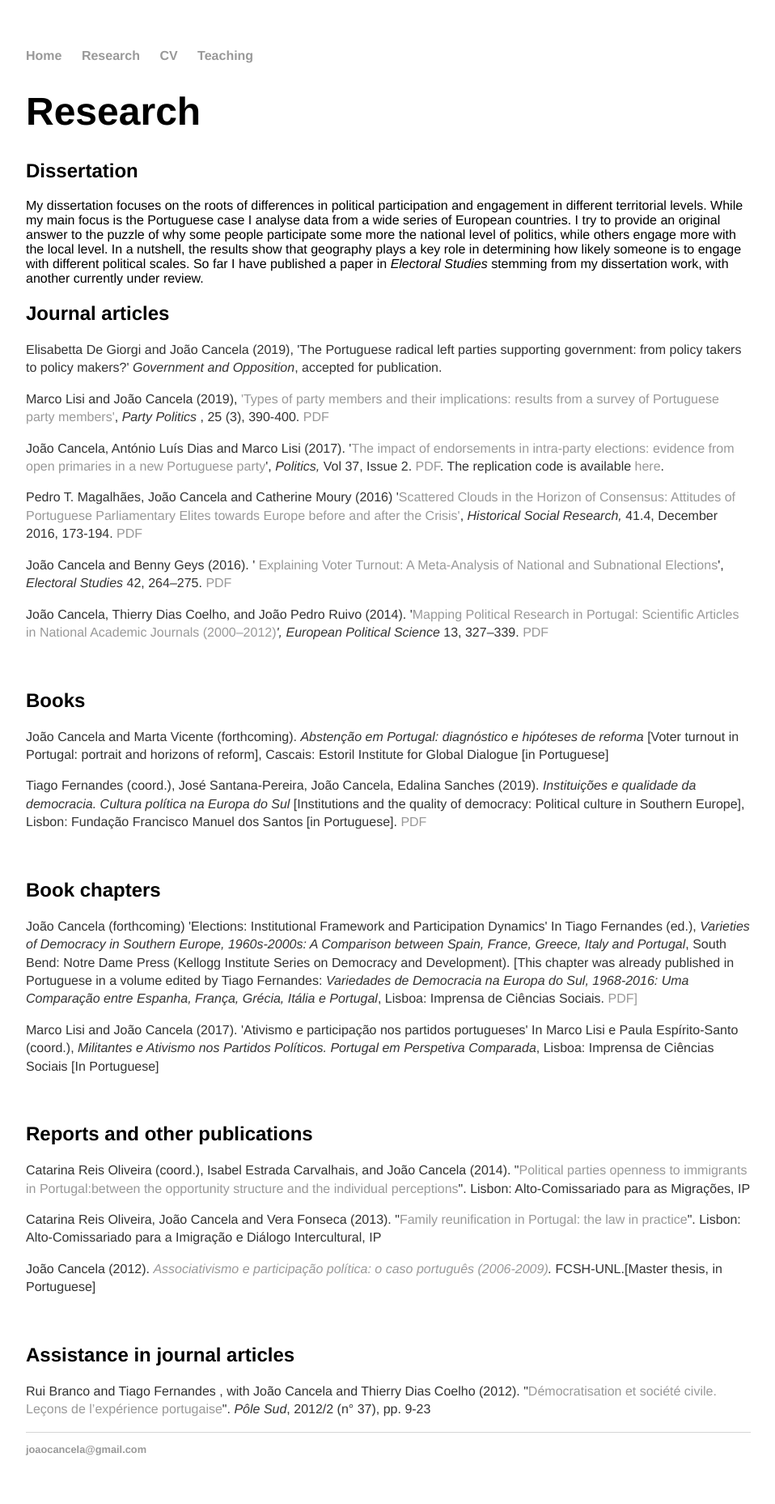
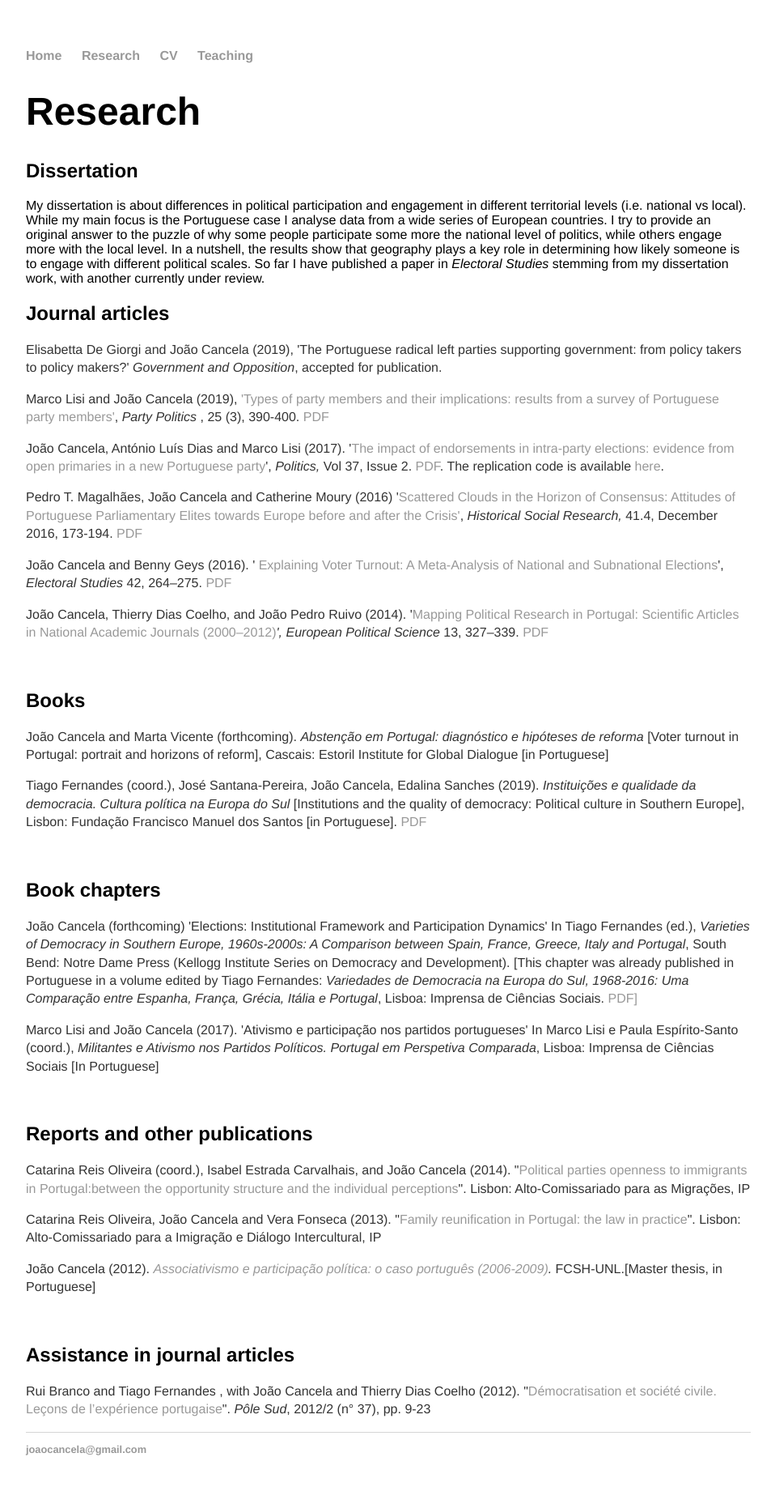
Before and after one commit to joaocancela/joaocancela.github.io, a Jekyll site: the page built from research/index.html, in a window 1280 px wide. Shown: the whole page at 81% size, without its empty margins (160-1118 px from the left). Built offline with Jekyll 4.4.1, drawn with Linux system fonts in a browser that asks for light colours.

Commit message:
Update index.html

```diff
--- a/research/index.html
+++ b/research/index.html
@@ -6,10 +6,7 @@
 <div class="blurb">
 <h1>Research</h1>
 <h2>Dissertation</h2>
-My dissertation focuses on the roots of differences in political participation and engagement in different territorial levels. While my main focus is the
-Portuguese case I analyse data from a wide series of European countries. I try to provide an original answer to the puzzle of why some people participate
-some more the national level of politics, while others engage more with the local level. In a nutshell, the results show that geography plays a key role in
-determining how likely someone is to engage with different political scales. So far I have published a paper in <em>Electoral Studies</em> stemming from my dissertation work, with another currently under review.
+My dissertation is about  differences in political participation and engagement in different territorial levels (i.e. national vs local). While my main focus is the Portuguese case I analyse data from a wide series of European countries. I try to provide an original answer to the puzzle of why some people participate some more the national level of politics, while others engage more with the local level. In a nutshell, the results show that geography plays a key role in determining how likely someone is to engage with different political scales. So far I have published a paper in <em>Electoral Studies</em> stemming from my dissertation work, with another currently under review.
 
 <h2>Journal articles</h2>
 <p>Elisabetta De Giorgi and Jo&atilde;o Cancela (2019), 'The Portuguese radical left parties supporting government: from policy takers to policy makers?' <em>Government and Opposition</em>, accepted for publication.
```
